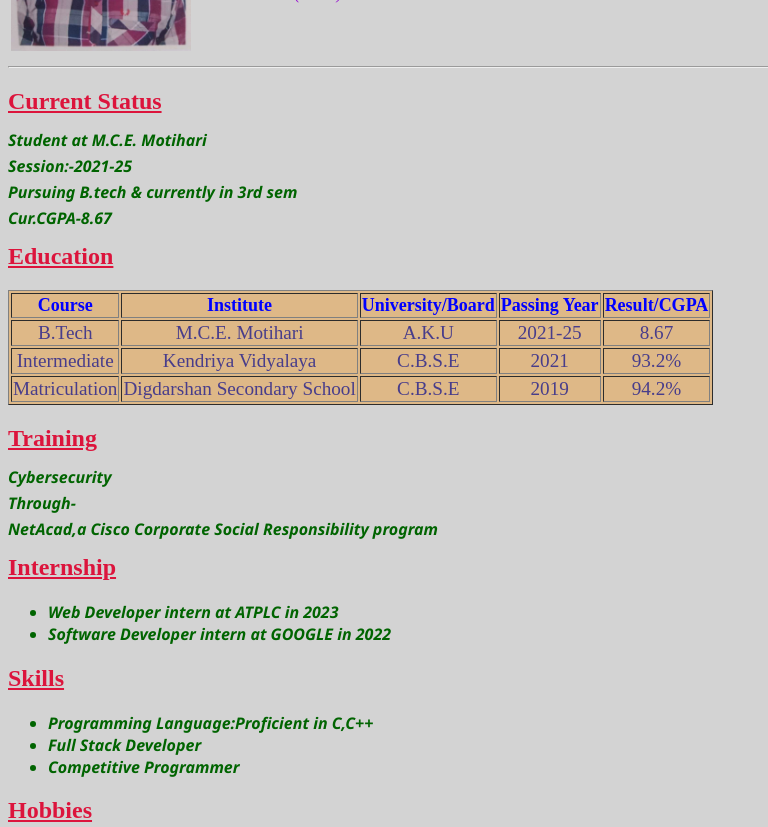
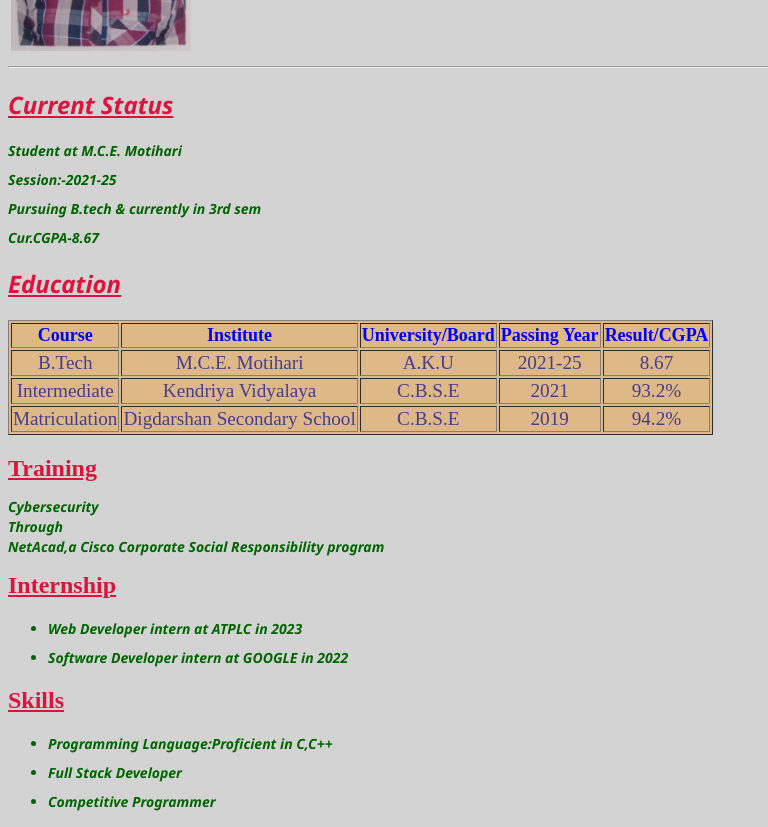
Before and after one commit to sumantkr09/resumeProject-1, a plain HTML site: page index.html in a window 1280 px wide. Shown: the part 190-1017 px from the top of the page, without its empty margins (0-768 px from the left). Drawn offline with Linux system fonts and the light colour scheme.

Commit message:
added updated file

```diff
--- a/index.html
+++ b/index.html
@@ -37,7 +37,7 @@
             text-decoration: underline;
         }
 
-        .current p {
+        .class1 p {
             color: darkgreen;
             font-family: 'Segoe UI', Tahoma, Geneva, Verdana, sans-serif;
             font-weight: bolder;
@@ -45,10 +45,10 @@
             line-height: 10px;
         }
 
-        .current li {
+        .class1 li {
             color: darkgreen;
             font-family: 'Segoe UI', Tahoma, Geneva, Verdana, sans-serif;
-            font-weight: bolder;
+            font-weight: bold;
             font-style: italic;
         }
 
@@ -82,6 +82,16 @@
             width: 180px;
 
         }
+        .class1 li,p{
+            font-size: 14px;
+            margin: 10px 0px;
+        }
+        .current{
+            color:darkgreen;
+            font-weight: bolder;
+            font-style: italic;
+            font-family: 'Segoe UI', Tahoma, Geneva, Verdana, sans-serif;
+        }
     </style>
 </head>
 
@@ -110,6 +120,7 @@
         <p>Pursuing B.tech & currently in 3rd sem</p>
         <p>Cur.CGPA-8.67</p>
         <h2>Education</h2>
+        </div>
         <table border class="table">
             <thead>
                 <tr>
@@ -148,7 +159,7 @@
 
             <h2>Training</h2>
             <p>Cybersecurity</p>
-            <p>Through-</p>
+            <p>Through</p>
             <p>NetAcad,a Cisco Corporate Social Responsibility program</p>
             <h2>Internship</h2>
             <ul>
@@ -166,7 +177,6 @@
             <li>Competitive Coding</li>
             <li>Making Videos On my YT channel 'Science Expertise' </li>
         </ul>
-    </div>
     <hr>
 </div>
     <div>Dated:25th Feb.2023</div>
```
